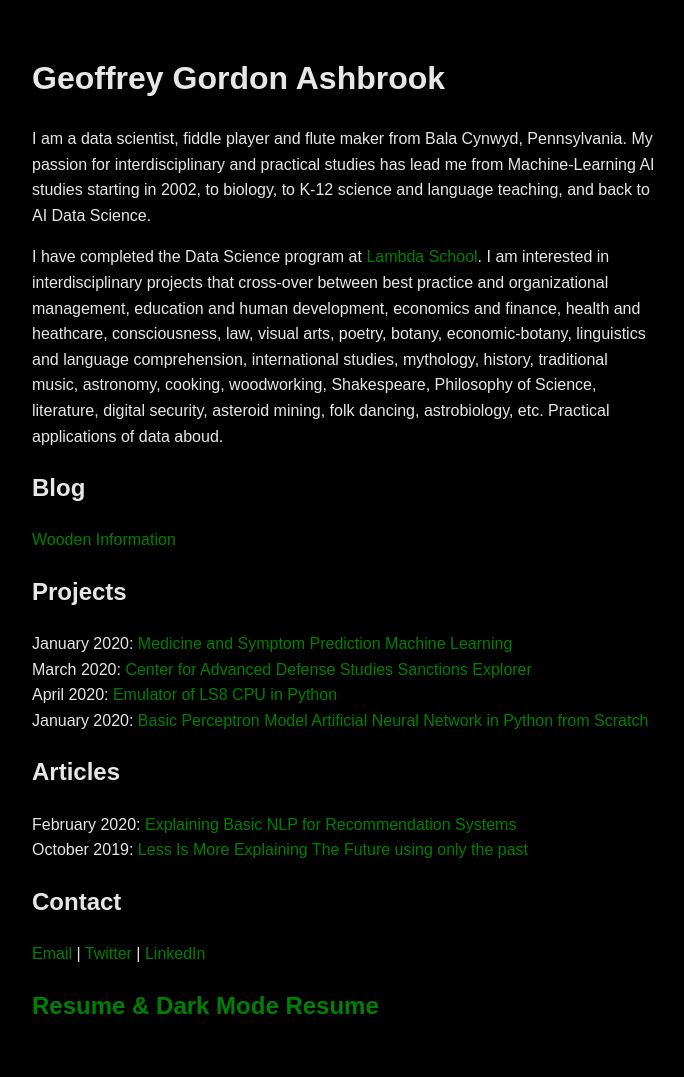
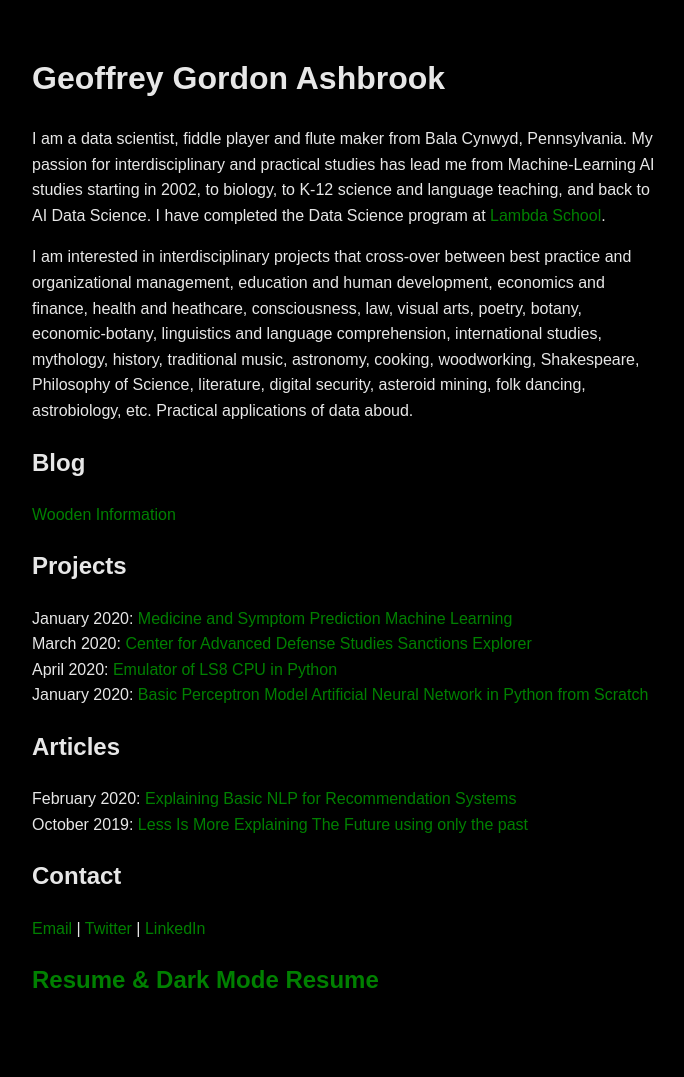
Before and after one commit to pragmatizt/ira_evangelista.github.io, a Jekyll site: the page built from index.md, in a window 1280 px wide. Shown: the whole page, without its empty margins (296-980 px from the left). Built offline with Jekyll 4.4.1, drawn with Linux system fonts in a browser that asks for light colours; our own code applies the rules of GitHub Pages for plain Markdown files; after the commit the page ends 1051 px from its top, so only the background shows below that.

```diff
--- a/index.md
+++ b/index.md
@@ -1,8 +1,8 @@
 # Geoffrey Gordon Ashbrook
 
-I am a data scientist, fiddle player and flute maker from Bala Cynwyd, Pennsylvania. My passion for interdisciplinary and practical studies has lead me from Machine-Learning AI studies starting in 2002, to biology, to K-12 science and language teaching, and back to AI Data Science.
+I am a data scientist, fiddle player and flute maker from Bala Cynwyd, Pennsylvania. My passion for interdisciplinary and practical studies has lead me from Machine-Learning AI studies starting in 2002, to biology, to K-12 science and language teaching, and back to AI Data Science. I have completed the Data Science program at [Lambda School](https://lambdaschool.com/).
 
-I have completed the Data Science program at [Lambda School](https://lambdaschool.com/). I am interested in interdisciplinary projects that cross-over between best practice and organizational management, education and human development, economics and finance, health and heathcare, consciousness, law, visual arts, poetry, botany, economic-botany, linguistics and language comprehension, international studies, mythology, history, traditional music, astronomy, cooking, woodworking, Shakespeare, Philosophy of Science, literature, digital security, asteroid mining, folk dancing, astrobiology, etc. Practical applications of data aboud.
+I am interested in interdisciplinary projects that cross-over between best practice and organizational management, education and human development, economics and finance, health and heathcare, consciousness, law, visual arts, poetry, botany, economic-botany, linguistics and language comprehension, international studies, mythology, history, traditional music, astronomy, cooking, woodworking, Shakespeare, Philosophy of Science, literature, digital security, asteroid mining, folk dancing, astrobiology, etc. Practical applications of data aboud.
 
 ## Blog
 [Wooden Information](https://medium.com/wooden-information/)
```
